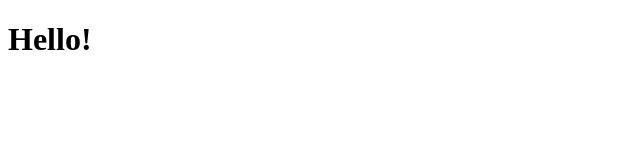
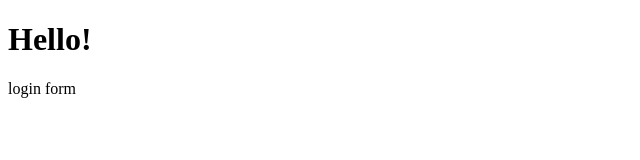
Before and after one commit to htmlhope/practice, a plain HTML site: page index.html in a window 1280 px wide. Shown: the full height of the page, 0-640 px from the left. Drawn offline with Linux system fonts and the light colour scheme.

Commit message:
login form

```diff
--- /dev/null
+++ b/dir2/app2.js
@@ -0,0 +1 @@
+console.log(blah);
--- a/index.html
+++ b/index.html
@@ -8,5 +8,6 @@
   </head>
   <body>
     <h1>Hello!</h1>
+    login form
   </body>
 </html>
```
Also changed, not shown: login.html (added, +1 -0 lines), log.txt (added).
